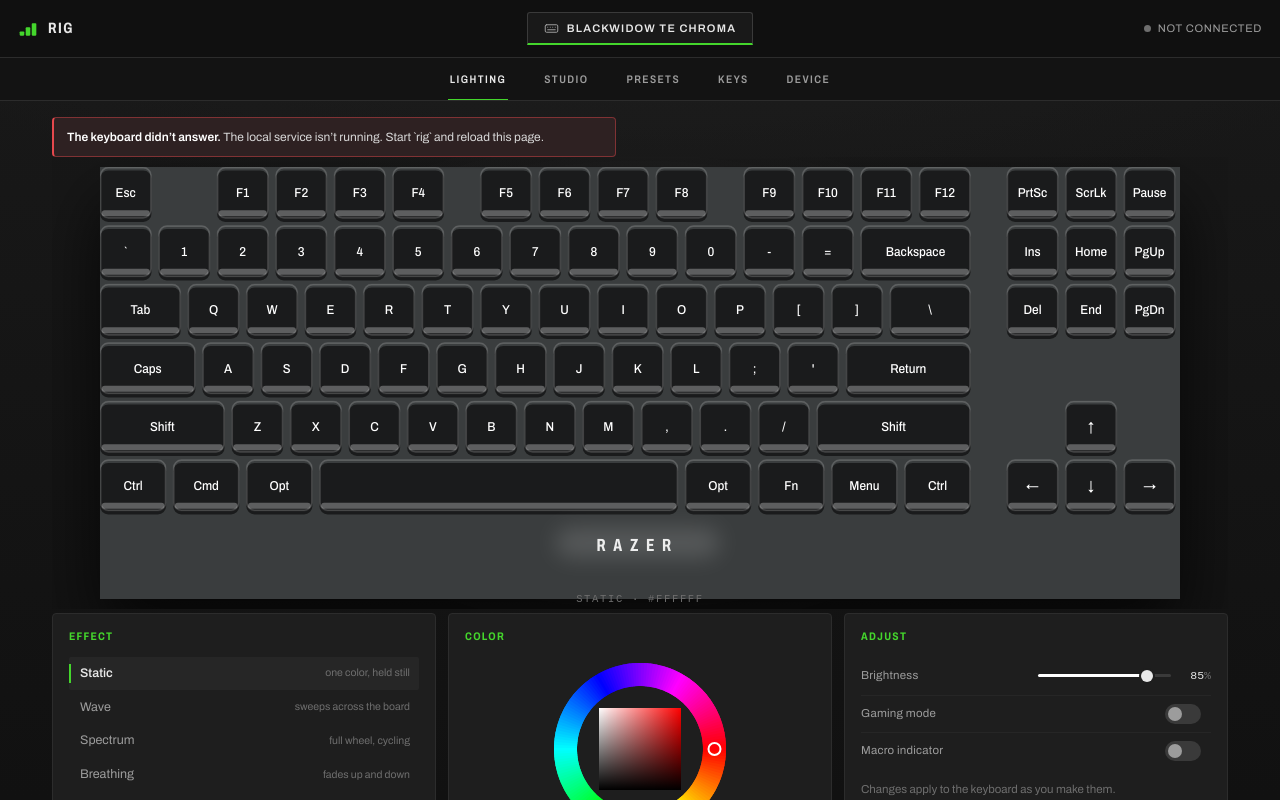
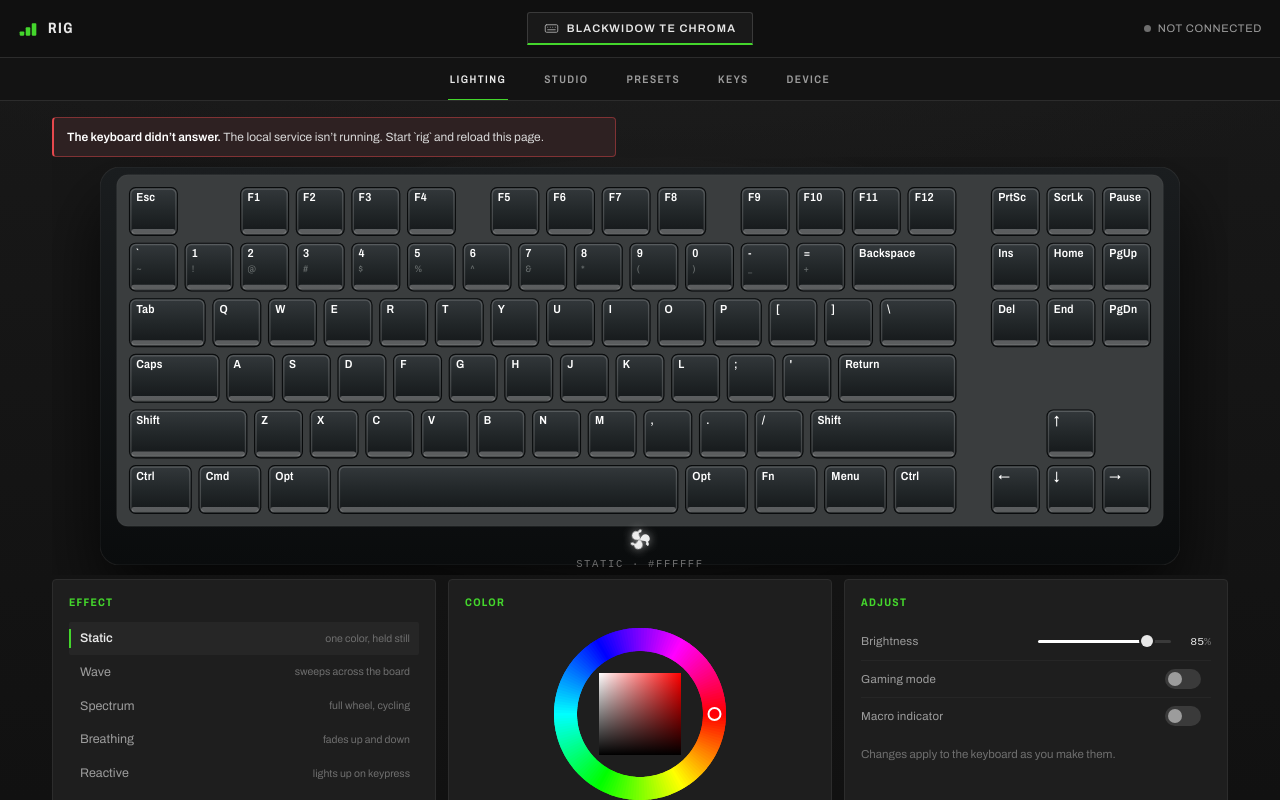
Before and after one commit to rak1337/Rig, a plain HTML site: page web/index.html in a window 1280 px wide. Drawn offline with Linux system fonts and the light colour scheme; no server answers; a web font is replaced by a local one.

Commit message:
Draw the keyboard the way the hardware looks
Reference photos of the TE Chroma show legends aligned top-left on the cap,
shifted symbols stacked beneath the number row, sharp caps sitting in wells, a
matte case with a raised deck and a thick front lip, and the emblem centred on
that lip. The render now does all of that; the under-cap light strip was also
being painted behind an opaque cap, so it never showed.

```diff
--- a/web/app.css
+++ b/web/app.css
@@ -258,16 +258,26 @@ button { font-family: inherit; }
 
 /* keycaps */
 
-.plate {
-  fill: #0d0d0d;
-  stroke: rgba(255, 255, 255, 0.05);
+.case {
+  fill: url(#caseGrad);
+  stroke: rgba(255, 255, 255, 0.07);
+  stroke-width: 1;
+}
+
+.deck {
+  fill: #0e1112;
+  stroke: rgba(255, 255, 255, 0.045);
   stroke-width: 1;
   transition: fill 400ms var(--ease-out);
 }
 
-.key .shadow { fill: #000; opacity: 0.55; }
+.key .well { fill: #050708; }
 
-.key .cap { stroke: rgba(255, 255, 255, 0.055); stroke-width: 0.75; }
+.key .cap {
+  fill: url(#capGrad);
+  stroke: rgba(255, 255, 255, 0.06);
+  stroke-width: 0.8;
+}
 
 .key .under {
   fill: var(--light);
@@ -276,40 +286,36 @@ button { font-family: inherit; }
 
 .key .edge {
   fill: none;
-  stroke-width: 1.2;
+  stroke-width: 1.1;
   transition: opacity 150ms var(--ease-out), stroke 150ms var(--ease-out);
 }
 
-.logo text {
-  font-family: "Archivo", system-ui, sans-serif;
-  font-weight: 700;
-  font-variation-settings: "wdth" 66;
-  font-size: 15px;
-  letter-spacing: 0.44em;
-  text-anchor: middle;
+.emblem path {
   fill: var(--light);
-  opacity: 0.9;
-}
-
-.logo-glow {
-  fill: var(--light);
-  opacity: 0.14;
-  filter: blur(9px);
+  opacity: 0.92;
+  filter: drop-shadow(0 0 5px color-mix(in srgb, var(--light) 65%, transparent));
 }
 
 .key .legend {
-  fill: rgba(232, 232, 232, 0.42);
+  fill: rgba(233, 240, 236, 0.6);
   font-family: "Archivo", system-ui, sans-serif;
-  font-variation-settings: "wdth" 90;
-  font-size: 11px;
-  font-weight: 500;
-  text-anchor: middle;
-  dominant-baseline: central;
+  font-variation-settings: "wdth" 88;
+  font-size: 10.5px;
+  font-weight: 620;
+  letter-spacing: 0.02em;
+  text-anchor: start;
   pointer-events: none;
   transition: fill 170ms var(--ease-out);
 }
 
-.key.lit .legend { fill: rgba(255, 255, 255, 0.94); }
+.key .legend.shift {
+  font-size: 8.5px;
+  font-weight: 500;
+  opacity: 0.6;
+}
+
+.key.lit .legend { fill: rgba(255, 255, 255, 0.95); }
+.key.lit .legend.shift { opacity: 0.85; }
 .hero.editing .key:hover .cap { fill: #2b2b2b; }
 
 /* ------------------------------------------------------------------- cards */
--- a/web/app.js
+++ b/web/app.js
@@ -5,7 +5,7 @@ const U = 44;
 const GAP = 6;
 const STEP = U + GAP;
 
-const k = (code, label, w = 1) => ({ code, label, w });
+const k = (code, label, w = 1, shift = null) => ({ code, label, w, shift });
 const gap = (w) => ({ gap: w });
 
 const ROWS = [
@@ -14,10 +14,11 @@ const ROWS = [
     k("F5", "F5"), k("F6", "F6"), k("F7", "F7"), k("F8", "F8"), gap(0.5),
     k("F9", "F9"), k("F10", "F10"), k("F11", "F11"), k("F12", "F12"), gap(0.5),
     k("PrintScreen", "PrtSc"), k("ScrollLock", "ScrLk"), k("Pause", "Pause")] },
-  { keys: [k("Backquote", "`"), k("Digit1", "1"), k("Digit2", "2"), k("Digit3", "3"),
-    k("Digit4", "4"), k("Digit5", "5"), k("Digit6", "6"), k("Digit7", "7"),
-    k("Digit8", "8"), k("Digit9", "9"), k("Digit0", "0"), k("Minus", "-"),
-    k("Equal", "="), k("Backspace", "Backspace", 2)] },
+  { keys: [k("Backquote", "`", 1, "~"), k("Digit1", "1", 1, "!"), k("Digit2", "2", 1, "@"),
+    k("Digit3", "3", 1, "#"), k("Digit4", "4", 1, "$"), k("Digit5", "5", 1, "%"),
+    k("Digit6", "6", 1, "^"), k("Digit7", "7", 1, "&"), k("Digit8", "8", 1, "*"),
+    k("Digit9", "9", 1, "("), k("Digit0", "0", 1, ")"), k("Minus", "-", 1, "_"),
+    k("Equal", "=", 1, "+"), k("Backspace", "Backspace", 2)] },
   { keys: [k("Tab", "Tab", 1.5), k("KeyQ", "Q"), k("KeyW", "W"), k("KeyE", "E"),
     k("KeyR", "R"), k("KeyT", "T"), k("KeyY", "Y"), k("KeyU", "U"), k("KeyI", "I"),
     k("KeyO", "O"), k("KeyP", "P"), k("BracketLeft", "["), k("BracketRight", "]"),
@@ -396,8 +397,10 @@ function commitPicker() {
 
 /* ---------------------------------------------------------------- keyboard */
 
-const LOGO_BAND = 64;
+const CASE = { pad: 26, top: 18, lip: 46 };
 const LAYOUTS = { tkl: ROWS, generic: ROWS };
+const BOARD_W = 18.5 * STEP - GAP;
+const BOARD_H = 5 * STEP + U;
 
 function buildBoard(svg, device) {
   const ns = "http://www.w3.org/2000/svg";
@@ -405,75 +408,113 @@ function buildBoard(svg, device) {
   const keys = [];
   const rows = LAYOUTS[device?.layout] || LAYOUTS.generic;
   const perKey = device?.per_key !== false;
-  const band = device?.logo === false ? 0 : LOGO_BAND;
-
-  const plate = document.createElementNS(ns, "rect");
-  plate.setAttribute("class", "plate");
-  plate.setAttribute("x", -14);
-  plate.setAttribute("y", -14);
-  plate.setAttribute("width", 18.5 * STEP - GAP + 28);
-  plate.setAttribute("height", 5 * STEP + U + 28 + band);
-  plate.setAttribute("rx", 14);
-  frag.append(plate);
-
-  const draw = (code, label, x, y, width) => {
+  const lip = device?.logo === false ? 14 : CASE.lip;
+
+  const width = BOARD_W + CASE.pad * 2;
+  const height = BOARD_H + CASE.top + lip;
+
+  const defs = document.createElementNS(ns, "defs");
+  defs.innerHTML = `
+    <linearGradient id="capGrad" x1="0" y1="0" x2="0" y2="1">
+      <stop offset="0" stop-color="#33383b"/>
+      <stop offset="0.5" stop-color="#222729"/>
+      <stop offset="1" stop-color="#141719"/>
+    </linearGradient>
+    <linearGradient id="caseGrad" x1="0" y1="0" x2="0" y2="1">
+      <stop offset="0" stop-color="#1a1d1f"/>
+      <stop offset="1" stop-color="#0a0c0d"/>
+    </linearGradient>`;
+  frag.append(defs);
+
+  // The case: matte shell with a raised deck and a front lip.
+  const shell = document.createElementNS(ns, "rect");
+  shell.setAttribute("class", "case");
+  shell.setAttribute("x", 0);
+  shell.setAttribute("y", 0);
+  shell.setAttribute("width", width);
+  shell.setAttribute("height", height);
+  shell.setAttribute("rx", 18);
+  frag.append(shell);
+
+  const deck = document.createElementNS(ns, "rect");
+  deck.setAttribute("class", "deck");
+  deck.setAttribute("x", CASE.pad - 11);
+  deck.setAttribute("y", CASE.top - 11);
+  deck.setAttribute("width", BOARD_W + 22);
+  deck.setAttribute("height", BOARD_H + 22);
+  deck.setAttribute("rx", 10);
+  frag.append(deck);
+
+  const keyLayer = document.createElementNS(ns, "g");
+  keyLayer.setAttribute("transform", `translate(${CASE.pad} ${CASE.top})`);
+
+  const draw = (code, label, x, y, w, shift) => {
     const group = document.createElementNS(ns, "g");
     group.setAttribute("class", "key");
     group.dataset.code = code;
     const cell = perKey ? KEY_CELLS[code] : null;
     if (cell) group.dataset.cell = cell.join(",");
 
-    const shadow = document.createElementNS(ns, "rect");
-    shadow.setAttribute("class", "shadow");
-    shadow.setAttribute("x", x);
-    shadow.setAttribute("y", y + 3);
-    shadow.setAttribute("width", width);
-    shadow.setAttribute("height", U);
-    shadow.setAttribute("rx", 7);
+    const well = document.createElementNS(ns, "rect");
+    well.setAttribute("class", "well");
+    well.setAttribute("x", x);
+    well.setAttribute("y", y);
+    well.setAttribute("width", w);
+    well.setAttribute("height", U);
+    well.setAttribute("rx", 6);
 
     const under = document.createElementNS(ns, "rect");
     under.setAttribute("class", "under");
-    under.setAttribute("x", x + 1.5);
-    under.setAttribute("y", y + U - 7);
-    under.setAttribute("width", width - 3);
-    under.setAttribute("height", 5);
-    under.setAttribute("rx", 2.5);
+    under.setAttribute("x", x + 2.4);
+    under.setAttribute("y", y + U - 6.2);
+    under.setAttribute("width", w - 4.8);
+    under.setAttribute("height", 4.2);
+    under.setAttribute("rx", 2);
     under.style.opacity = "0";
 
     const cap = document.createElementNS(ns, "rect");
     cap.setAttribute("class", "cap");
-    cap.setAttribute("x", x);
-    cap.setAttribute("y", y);
-    cap.setAttribute("width", width);
-    cap.setAttribute("height", U);
-    cap.setAttribute("rx", 7);
+    cap.setAttribute("x", x + 1);
+    cap.setAttribute("y", y + 1);
+    cap.setAttribute("width", w - 2);
+    cap.setAttribute("height", U - 2);
+    cap.setAttribute("rx", 5);
     cap.setAttribute("fill", "url(#capGrad)");
 
-    // Light escaping around the cap: the tell of a backlit key.
     const edge = document.createElementNS(ns, "rect");
     edge.setAttribute("class", "edge");
-    edge.setAttribute("x", x + 0.6);
-    edge.setAttribute("y", y + 0.6);
-    edge.setAttribute("width", width - 1.2);
-    edge.setAttribute("height", U - 1.2);
-    edge.setAttribute("rx", 6.5);
+    edge.setAttribute("x", x + 1.8);
+    edge.setAttribute("y", y + 1.8);
+    edge.setAttribute("width", w - 3.6);
+    edge.setAttribute("height", U - 3.6);
+    edge.setAttribute("rx", 4.4);
     edge.style.opacity = "0";
 
-    group.append(shadow, under, cap, edge);
-
+    group.append(well, cap, under, edge);
+
+    // Razer legends sit top-left on the cap.
     if (label) {
-      const text = document.createElementNS(ns, "text");
-      text.setAttribute("class", "legend");
-      text.setAttribute("x", x + width / 2);
-      text.setAttribute("y", y + U / 2 + 0.5);
-      text.textContent = label;
-      group.append(text);
-      keys.push({ code, cap, under, edge, legend: text, group, x, width });
+      const main = document.createElementNS(ns, "text");
+      main.setAttribute("class", "legend");
+      main.setAttribute("x", x + 6.5);
+      main.setAttribute("y", y + 13);
+      main.textContent = label;
+      group.append(main);
+      keys.push({ code, cap, under, edge, legend: main, group, x, width: w });
     } else {
-      keys.push({ code, cap, under, edge, legend: null, group, x, width });
-    }
-
-    frag.append(group);
+      keys.push({ code, cap, under, edge, legend: null, group, x, width: w });
+    }
+
+    if (shift) {
+      const secondary = document.createElementNS(ns, "text");
+      secondary.setAttribute("class", "legend shift");
+      secondary.setAttribute("x", x + 6.5);
+      secondary.setAttribute("y", y + 26);
+      secondary.textContent = shift;
+      group.append(secondary);
+    }
+
+    keyLayer.append(group);
   };
 
   rows.forEach((row, index) => {
@@ -483,42 +524,35 @@ function buildBoard(svg, device) {
         cursor += item.gap;
         continue;
       }
-      draw(item.code, item.label, cursor * STEP, index * STEP, item.w * U + (item.w - 1) * GAP);
+      draw(item.code, item.label, cursor * STEP, index * STEP,
+        item.w * U + (item.w - 1) * GAP, item.shift);
       cursor += item.w;
     }
   });
 
   for (const nav of NAV) draw(nav.code, nav.label, nav.c * STEP, nav.r * STEP, U);
 
-  if (band) {
-    const logo = document.createElementNS(ns, "g");
-    logo.setAttribute("class", "logo");
-
-    const wordmark = document.createElementNS(ns, "text");
-    wordmark.setAttribute("x", (18.5 * STEP - GAP) / 2);
-    wordmark.setAttribute("y", 5 * STEP + U + 34);
-    wordmark.textContent = "RAZER";
-    logo.append(wordmark);
-
-    const glow = document.createElementNS(ns, "rect");
-    glow.setAttribute("class", "logo-glow");
-    glow.setAttribute("x", (18.5 * STEP - GAP) / 2 - 70);
-    glow.setAttribute("y", 5 * STEP + U + 14);
-    glow.setAttribute("width", 140);
-    glow.setAttribute("height", 26);
-    glow.setAttribute("rx", 13);
-    logo.append(glow); /* behind the text once painted */
-
-    logo.insertBefore(glow, wordmark);
-    frag.append(logo);
+  frag.append(keyLayer);
+
+  if (device?.logo !== false) {
+    const emblem = document.createElementNS(ns, "g");
+    emblem.setAttribute("class", "emblem");
+    emblem.setAttribute("transform",
+      `translate(${width / 2} ${CASE.top + BOARD_H + lip / 2})`);
+
+    // Three snake heads around a centre — a triskelion, not the trademark itself.
+    for (let arm = 0; arm < 3; arm++) {
+      const path = document.createElementNS(ns, "path");
+      path.setAttribute("d", "M0 0 C 1.4 -5.4 6 -7.6 9.2 -4.6 C 11.4 -2.4 11.2 1.2 8.6 2.4 C 10 3.6 10.2 6 8.4 7 L 6.2 4.8 C 7.6 3.6 6.8 1.6 5.2 1.6 C 2.4 1.6 0.6 1 0 0 Z");
+      path.setAttribute("transform", `rotate(${arm * 120}) scale(0.82)`);
+      emblem.append(path);
+    }
+    frag.append(emblem);
   }
 
   svg.replaceChildren(frag);
-  svg.setAttribute(
-    "viewBox",
-    `0 0 ${18.5 * STEP - GAP + 4} ${5 * STEP + U + 12 + band}`,
-  );
-  return { keys, plate };
+  svg.setAttribute("viewBox", `0 0 ${width} ${height}`);
+  return { keys, plate: deck };
 }
 
 /// Lighting preview: the caps stay black, the light shows as a strip bleeding
```
Also changed, not shown: 1 other file.
